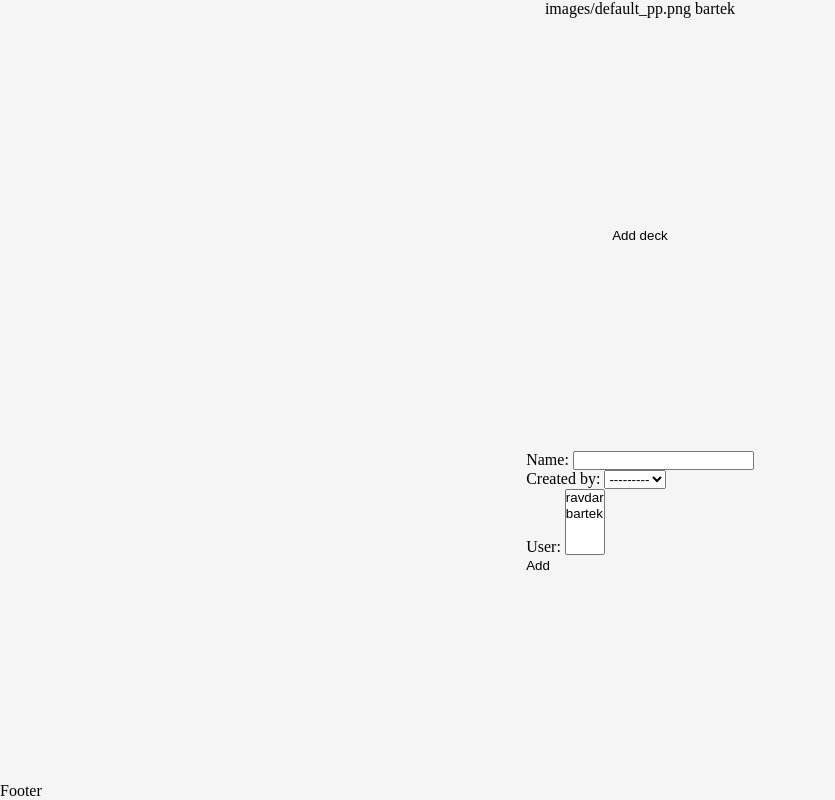
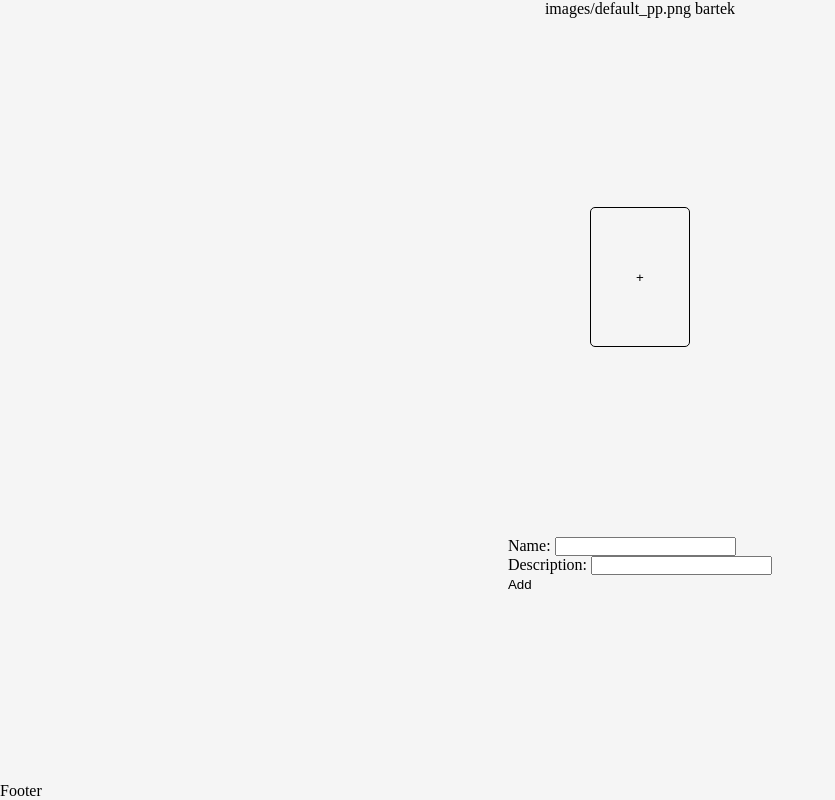
Before and after one commit to Ravdar/flashcards_translator, a Django app: a page that uses mainapp/templates/mainapp/landing_page.html in a window 1280 px wide. Shown: the whole page, without its empty margins (0-835 px from the left). Run offline with Django 4.2, Linux system fonts and the light colour scheme; data comes from the database, SQL or seed files in the repository; both versions use the stored data as it was after the commit; some libraries are stand-ins or nearby versions; some web fonts are replaced.

Commit message:
adding decks via form, styling decks view

```diff
--- a/mainapp/forms.py
+++ b/mainapp/forms.py
@@ -19,4 +19,4 @@ class TranslatorForm(forms.ModelForm):
 class NewDeck(forms.ModelForm):
     class Meta:
         model = Deck
-        fields = ["name", "created_by", "user"]
+        fields = ["name", "description"]
--- a/mainapp/static/styles.css
+++ b/mainapp/static/styles.css
@@ -261,6 +261,26 @@ textarea {
     outline: 0px;
 }
 
+/* DECKS  */
+
+.decks-container {
+    display: flex;
+    gap: 20px;
+}
+
+.decks-container div {
+    width: 100px;
+    height: 140px;
+    border: 1px solid black;
+    border-radius: 5px;
+    color: white;
+    background-color: gray;
+}
+
+.decks-container div:last-child {
+    background-color: whitesmoke;
+}
+
 /* WIDE SCREENS */
 @media screen and (min-width:1000px) {
 
--- a/mainapp/templates/mainapp/landing_page.html
+++ b/mainapp/templates/mainapp/landing_page.html
@@ -16,6 +16,7 @@
 
 
 <body>
+    {% block content %}
     <header id="header" class="center">
         <div class="header-container">
             <h3><a href="{% url 'mainapp:landing_page' %}">AnkiTranslator</a></h3>
@@ -57,7 +58,6 @@
         </div>
     </header>
 
-    {% block content %}
     <main class="center">
         <section class="hero">
             <h1>AnkiTranslator</h1>
--- a/mainapp/templates/mainapp/user_profile.html
+++ b/mainapp/templates/mainapp/user_profile.html
@@ -3,12 +3,16 @@
 {% block content %}
 {{user.profile.profile_picture}}
 {{user.username}}
-{% for deck in user.decks.all %}
-{{deck.name}}
-{% endfor %}
-<div class="decks-container"><button class="add-deck-button">Add deck</button></div>
+
+<div class="decks-container">
+    {% for deck in user.decks.all %}
+    <div class="center">{{deck.name}}</div>
+    {% endfor %}
+    <div class="center"><button class="add-deck-button">+</button></div>
+</div>
 <div class="add-deck-container">
     <form method="post">
+        {% csrf_token %}
         {{new_deck_form.as_p}}
         <button type="submit">Add</button>
     </form>
--- a/mainapp/urls.py
+++ b/mainapp/urls.py
@@ -2,5 +2,5 @@ from django.urls import path
 from . import views
 
 app_name="mainapp"
-urlpatterns = [path("", views.landing_page, name="landing_page"),path("translator/", views.translator, name="translator"), path("study/", views.study, name="study"), path("users/<str:user_username>/", views.user_profile, name="user_profile")
+urlpatterns = [path("", views.landing_page, name="landing_page"),path("translator/", views.translator, name="translator"), path("study/<str:deck_name", views.study, name="study"), path("users/<str:user_username>/", views.user_profile, name="user_profile")
                ]
--- a/mainapp/views.py
+++ b/mainapp/views.py
@@ -57,8 +57,15 @@ def study(request, user_username):
 
 def user_profile(request, user_username):
     user = get_object_or_404(User, username=user_username)
-    if request.method == request.POST:
+    if request.method == "POST":
         new_deck_form = NewDeck(request.POST)
+        if new_deck_form.is_valid():
+            new_deck = new_deck_form.save(commit=False)
+            new_deck.created_by = request.user
+            new_deck.save()
+            new_deck.user.add(request.user)
+            new_deck.save()
+            new_deck_form= NewDeck()
     else:
         new_deck_form= NewDeck()
     return render(request, "mainapp/user_profile.html", {"user":user, "new_deck_form":new_deck_form})
```
Also changed, not shown: db.sqlite3.
